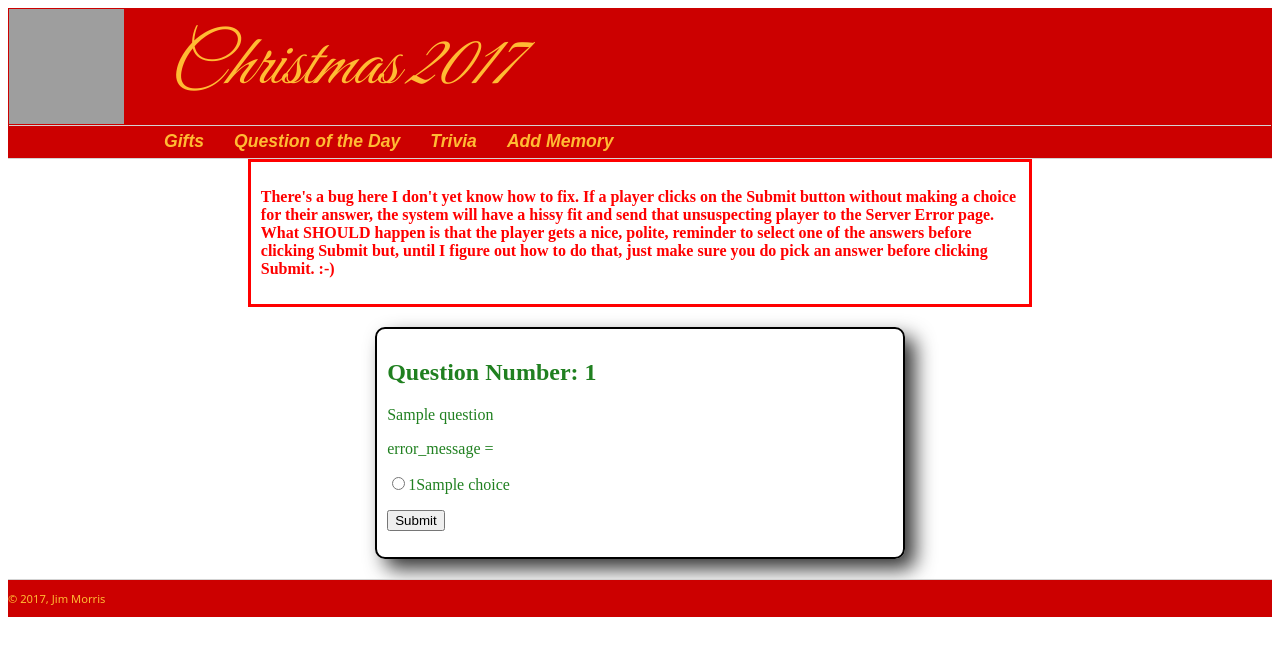
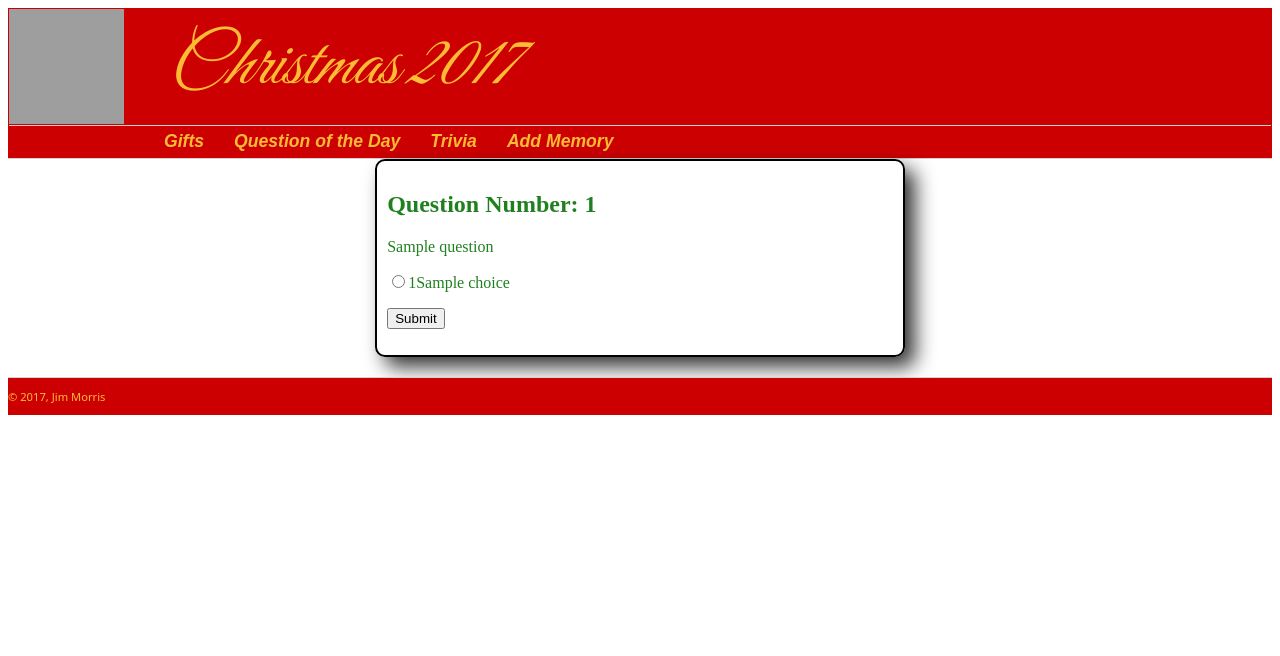
Before and after one commit to JMorris1575/christmas17, a Django app: template Christmas2017/trivia/templates/trivia/trivia_question.html in a window 1280 px wide. Shown: the top 656 px of the page. Run offline with Django 3.2, Linux system fonts and the light colour scheme; the template is opened without the code that fills it: most values are stand-ins (such as "Sample title", 1, 10 or a date in 2020); parts of the project's set-up code (start-up, migrations or seed data) failed here and were passed over; grey boxes are pictures that could not be loaded.

Commit message:
Gives error message when trivia player neglects to select a choice

```diff
--- a/Christmas2017/static/site/css/christmas17.css
+++ b/Christmas2017/static/site/css/christmas17.css
@@ -137,7 +137,6 @@
 
 .error-display {
     border: 3px solid red;
-    width: 60%;
     margin-bottom: 20px;
     margin-left: auto;
     margin-right: auto;
@@ -373,6 +372,12 @@
     padding: 10px;
     }
 
+.trivia-choice {
+    font-family: "Times New Roman", serif;
+    color: #208020;
+    font-weight: normal;
+    }
+
 .trivia-header {
     color: #ffbb33;
     background-color: #cc0000;
--- a/Christmas2017/trivia/templates/trivia/trivia_question.html
+++ b/Christmas2017/trivia/templates/trivia/trivia_question.html
@@ -4,34 +4,28 @@
     {{ block.super }}
 
     {% block content %}
-        <div class="error-display">
-            <p>
-                There's a bug here I don't yet know how to fix. If a player clicks on the Submit button without making a
-                choice for their answer, the system will have a hissy fit and send that unsuspecting player to the
-                Server Error page. What SHOULD happen is that the player gets a nice, polite, reminder to select one of
-                the answers before clicking Submit but, until I figure out how to do that, just make sure you do pick
-                an answer before clicking Submit. :-)
-            </p>
-        </div>
         <div class="trivia width-40">
-            <form action="{% url 'display_result' question.number %}" method="post">
+            <form action="{% url 'trivia_submit' question.number %}" method="post">
                 {% csrf_token %}
                 <h2>Question Number: {{ question.number }}</h2>
                 <p>
                     {{ question }}
                 </p>
-                <p>error_message = {{ error_message }}</p>
                 {% if error_message %}
-                    <p><strong>{{ error_message }}</strong></p>
+                    <div class="error-display">
+                        <p class="red"><strong>{{ error_message }}</strong></p>
+                {% else %}
+                    <div>
                 {% endif %}
-                {% for choice in choices %}
+                    {% for choice in choices %}
+                        <p class="trivia-choice">
+                            <input type="radio" name="choice" value={{ choice.number }}>{{ choice.index }}{{ choice }}</input>
+                        </p>
+                    {% endfor %}
                     <p>
-                        <input type="radio" name="choice" value={{ choice.number }}>{{ choice.index }}{{ choice }}</input>
+                        <input type="submit" value="Submit" name="trivia_submit"/>
                     </p>
-                {% endfor %}
-                <p>
-                    <input type="submit" value="Submit" name="trivia_submit"/>
-                </p>
+                    </div>
             </form>
         </div>
 
--- a/Christmas2017/trivia/urls.py
+++ b/Christmas2017/trivia/urls.py
@@ -4,7 +4,7 @@
 from django.urls import reverse
 from .views import (Scoreboard, DisplayQuestion, DisplayResult,
                     EndOfQuestions, AlreadyAnswered, ComposeTrivia,
-                    TemporarilyClosed)
+                    TemporarilyClosed, trivia_choice)
 
 urlpatterns = [
     url(r'^$',
@@ -18,6 +18,8 @@
     url(r'^question/(?P<question_number>[0-9]+)/$',
         login_required(DisplayQuestion.as_view()),
         name='display_question'),
+    url(r'^process_choice/(?P<question_number>[0-9]+)/$',
+        trivia_choice, name='trivia_submit'),
     url(r'^result/$',
         RedirectView.as_view(pattern_name='scoreboard')),
     url(r'^result/(?P<question_number>[0-9]+)/$',
```
Also changed, not shown: Christmas2017/trivia/templates/trivia/trivia_result.html (+4 -4 lines), Christmas2017/trivia/views.py (+34 -30 lines).
